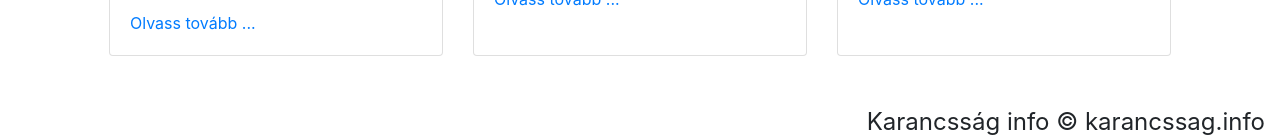
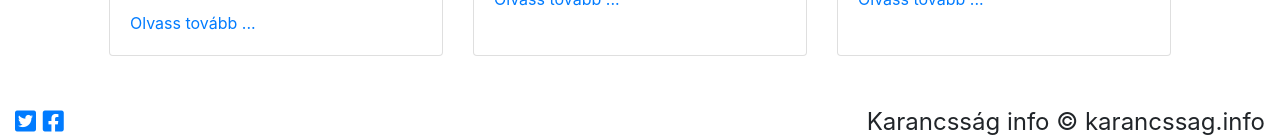
Before and after one commit to karancssag-info/karancssag.info, a Jekyll site: the page built from index.html, in a window 1280 px wide and 900 px high, scrolled down 1488 px. Shown: the part 760-897 px from the top of the window. Built offline with Jekyll 4.4.1, drawn with Linux system fonts in a browser that asks for light colours; nearby versions of some CDN libraries.

Commit message:
footer icons

```diff
--- a/_includes/footer.html
+++ b/_includes/footer.html
@@ -1,8 +1,8 @@
 <footer class="container-fluid">
 	<div class="row">
 		<div class="col-md-6 text-center text-md-left">
-			<a href="https://twitter.com/intent/tweet?text={{ page.title }}&url={{ site.url }}{{ page.url }}&via={{ site.twitter_username }}&related={{ site.twitter_username }}" rel="nofollow" target="_blank" title="Share on Twitter"><i class="fa fa-twitter-square"></i></a>
-			<a href="https://facebook.com/sharer.php?u={{ site.url }}{{ page.url }}" rel="nofollow" target="_blank" title="Share on Facebook"><i class="fa fa-facebook-square"></i></a>
+			<a href="https://twitter.com/intent/tweet?text={{ page.title }}&url={{ site.url }}{{ page.url }}&via={{ site.twitter_username }}&related={{ site.twitter_username }}" rel="nofollow" target="_blank" title="Share on Twitter"><i class="fab fa-twitter-square"></i></a>
+			<a href="https://facebook.com/sharer.php?u={{ site.url }}{{ page.url }}" rel="nofollow" target="_blank" title="Share on Facebook"><i class="fab fa-facebook-square"></i></a>
 		</div>
 		<div class="col-md-6 text-center text-md-right">Karancsság info &copy; karancssag.info</div>
 	</div>
```
